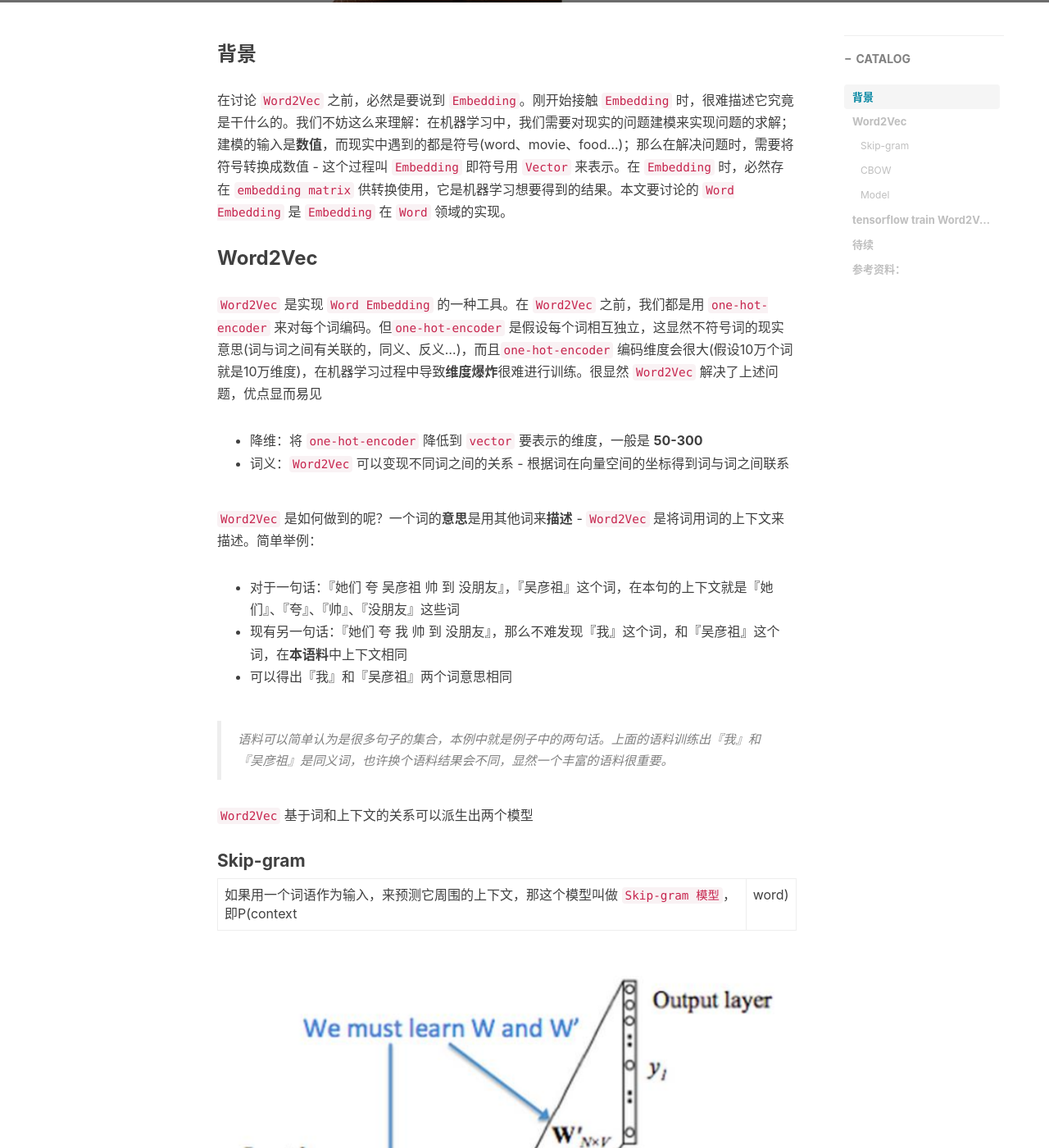
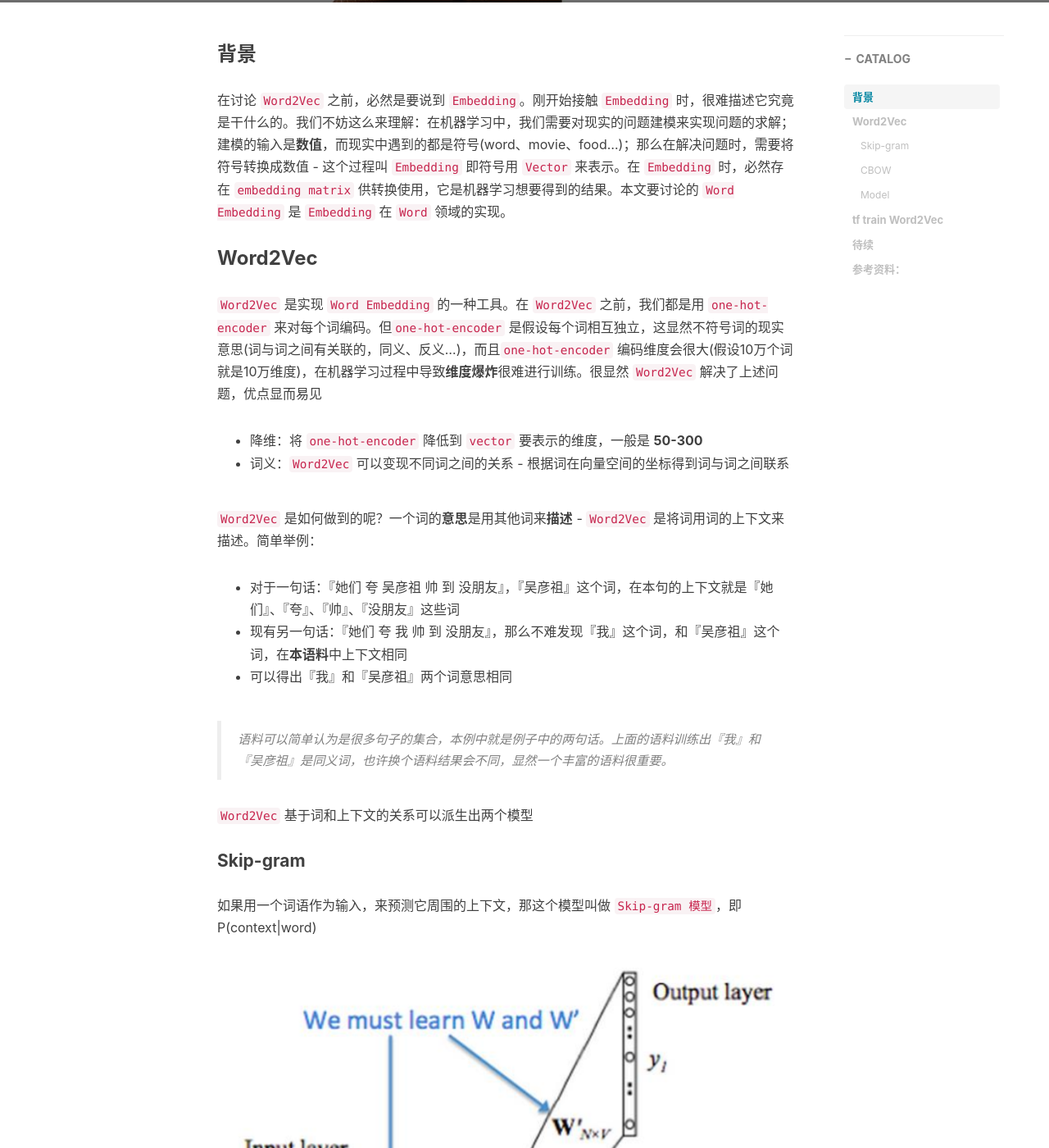
Before and after one commit to vendanner/vendanner.github.io, a Jekyll site: the page built from _posts/2019-04-01-谈谈对Word2Vec理解.md, in a window 1280 px wide and 1400 px high, scrolled down 520 px. Shown: the whole window at 82% size. Built offline with Jekyll 4.4.1, drawn with Linux system fonts in a browser that asks for light colours; nearby versions of some CDN libraries; comment, search, counter and statistics services are not loaded; some of the changed text lies outside the part shown.

Commit message:
Update 2019-04-01-谈谈对Word2Vec理解.md

```diff
--- a/_posts/2019-04-01-谈谈对Word2Vec理解.md
+++ b/_posts/2019-04-01-谈谈对Word2Vec理解.md
@@ -35,20 +35,20 @@ tags:
 
 #### Skip-gram
 
-如果用一个词语作为输入，来预测它周围的上下文，那这个模型叫做 `Skip-gram 模型`，即P(context|word)
+如果用一个词语作为输入，来预测它周围的上下文，那这个模型叫做 `Skip-gram 模型`，即 P(context\|word)
 
 ![](https://vendanner.github.io/img/NLP/Skip-Gram.png)
 
 #### CBOW
 
-如果是拿一个词语的上下文作为输入，来预测这个词语本身，则是 `CBOW 模型`，即P(word|context)
+如果是拿一个词语的上下文作为输入，来预测这个词语本身，则是 `CBOW 模型`，即P(word\|context)
 
 ![](https://vendanner.github.io/img/NLP/CBOW.png)
 
 #### Model
 
 
-### tensorflow train Word2Vec
+### tf train Word2Vec
 
 
 ### 待续
```
